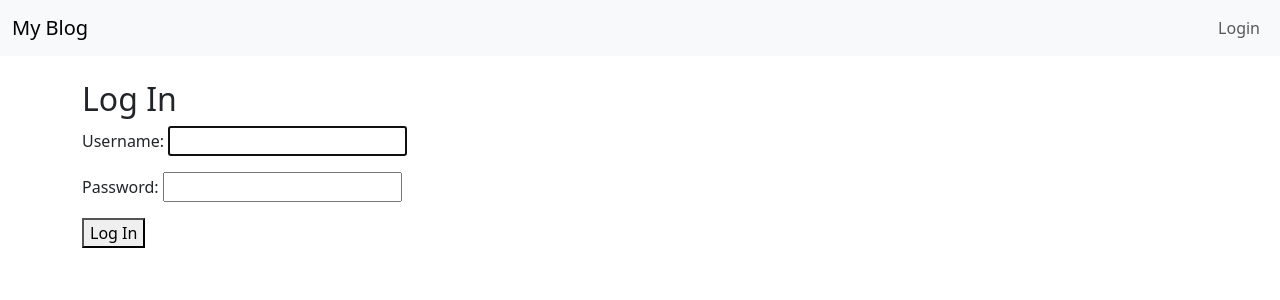
After one commit to Arafat6462/Django_basic, a Django app: page /accounts/login/ in a window 1280 px wide. The commit adds this page. Shown: the top 300 px of the page. Run offline with Django 5.2, Linux system fonts and the light colour scheme.

Commit message:
Refactor comment model to use ForeignKey for author, update comment form fields, and add login/logout functionality with templates

```diff
--- a/blog/forms.py
+++ b/blog/forms.py
@@ -4,4 +4,4 @@ from .models import Comment
 class CommentForm(forms.ModelForm):
     class Meta:
         model = Comment
-        fields = ('author', 'text',)
+        fields = ('text',)
--- a/blog/templates/blog/base.html
+++ b/blog/templates/blog/base.html
@@ -9,15 +9,23 @@
 <body>
     <nav class="navbar navbar-expand-lg navbar-light bg-light">
         <div class="container-fluid">
-            <a class="navbar-brand" href="/">My Blog</a>
-            <button class="navbar-toggler" type="button" data-bs-toggle="collapse" data-bs-target="#navbarNav" aria-controls="navbarNav" aria-expanded="false" aria-label="Toggle navigation">
-                <span class="navbar-toggler-icon"></span>
-            </button>
+            <a class="navbar-brand" href="{% url 'post_list' %}">My Blog</a>
             <div class="collapse navbar-collapse" id="navbarNav">
-                <ul class="navbar-nav">
-                    <li class="nav-item">
-                        <a class="nav-link" href="/">Home</a>
-                    </li>
+                <ul class="navbar-nav ms-auto">
+                    {% if user.is_authenticated %}
+                        <li class="nav-item">
+                            <span class="navbar-text">
+                                Hello, {{ user.username }}!
+                            </span>
+                        </li>
+                        <li class="nav-item">
+                            <a class="nav-link" href="{% url 'logout' %}">Logout</a>
+                        </li>
+                    {% else %}
+                        <li class="nav-item">
+                            <a class="nav-link" href="{% url 'login' %}">Login</a>
+                        </li>
+                    {% endif %}
                 </ul>
             </div>
         </div>
--- /dev/null
+++ b/blog/templates/registration/login.html
@@ -0,0 +1,10 @@
+{% extends "blog/base.html" %}
+
+{% block content %}
+<h2>Log In</h2>
+<form method="post">
+  {% csrf_token %}
+  {{ form.as_p }}
+  <button type="submit">Log In</button>
+</form>
+{% endblock %}
--- a/myproject/settings.py
+++ b/myproject/settings.py
@@ -121,3 +121,6 @@ STATIC_URL = "static/"
 # https://docs.djangoproject.com/en/5.2/ref/settings/#default-auto-field
 
 DEFAULT_AUTO_FIELD = "django.db.models.BigAutoField"
+
+LOGIN_REDIRECT_URL = "/blog/"
+LOGOUT_REDIRECT_URL = "/blog/"
--- a/myproject/urls.py
+++ b/myproject/urls.py
@@ -20,5 +20,6 @@ from django.urls import path, include # Import include
 
 urlpatterns = [
     path("admin/", admin.site.urls),
+    path("accounts/", include("django.contrib.auth.urls")), # Add this line
     path("blog/", include("blog.urls")),
 ]
```
Also changed, not shown: blog/models.py (+7 -7 lines), blog/migrations/0002_alter_comment_author.py (added).
